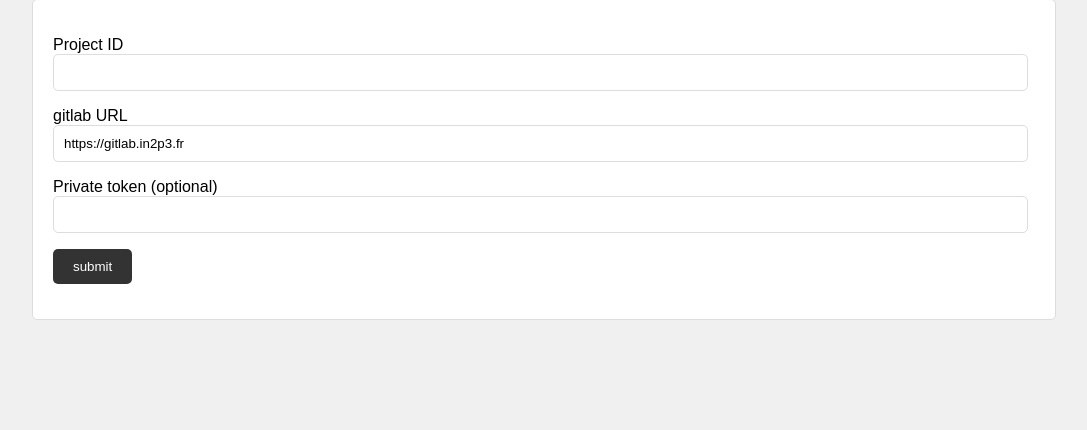
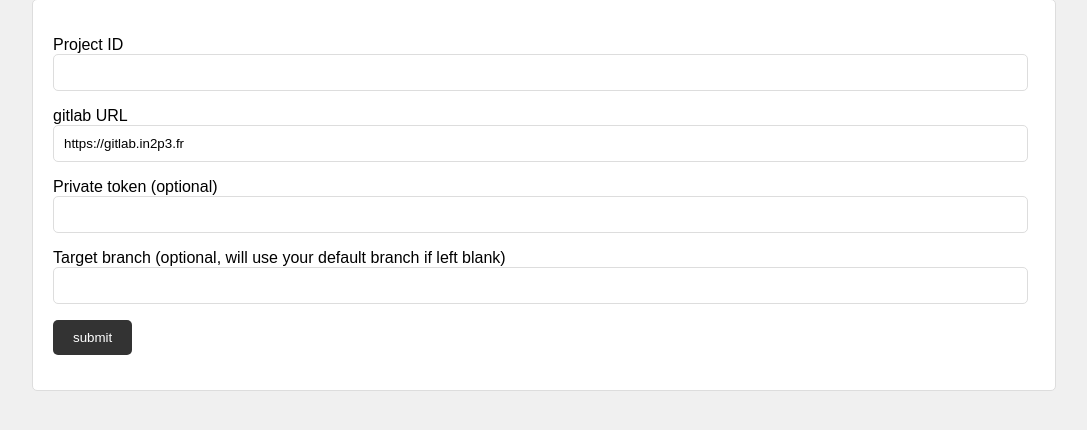
Before and after one commit to vuillaut/gitlab_release_notes, a Flask app: page / in a window 1280 px wide. Shown: the part 296-726 px from the top of the page, without its empty margins (96-1183 px from the left). Run offline with Flask 3, Linux system fonts and the light colour scheme.

Commit message:
add target_branch to app

```diff
--- a/grnapp/app.py
+++ b/grnapp/app.py
@@ -20,6 +20,7 @@ def release_notes():
         since=None,
         url=url,
         private_token=private_token,
+        target_branch=target_branch,
     )
 
     return changelog
--- a/grnapp/templates/form.html
+++ b/grnapp/templates/form.html
@@ -82,6 +82,7 @@
             <p>Project ID <input type = "text" name = "project_id" /></p>
             <p>gitlab URL <input type = "text" name = "url" value="https://gitlab.in2p3.fr"/></p>
             <p>Private token (optional) <input type = "text" name = "private_token" /></p>
+            <p>Target branch (optional, will use your default branch if left blank) <input type = "text" name = "target_branch" /></p>
             <p><input type = "submit" value = "submit" /></p>
         </form>
     </div>
```
